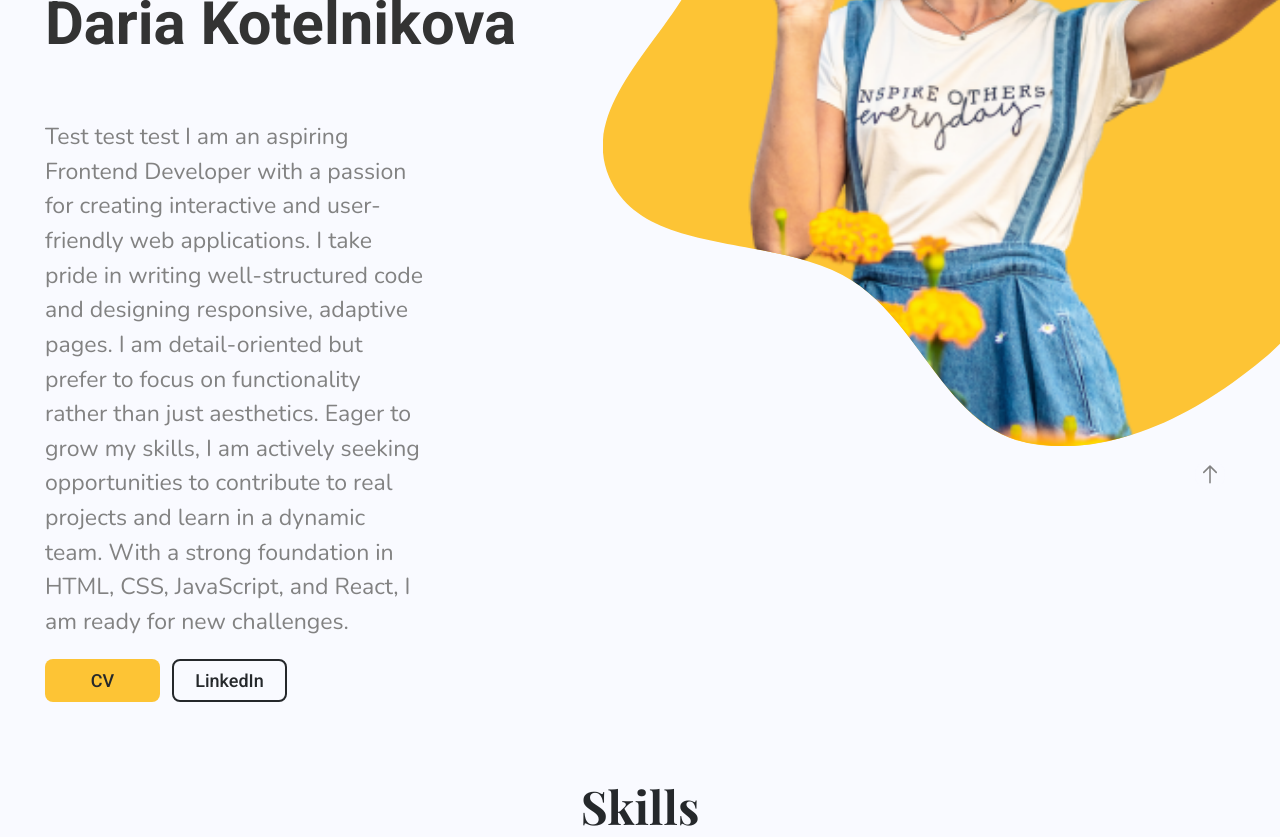
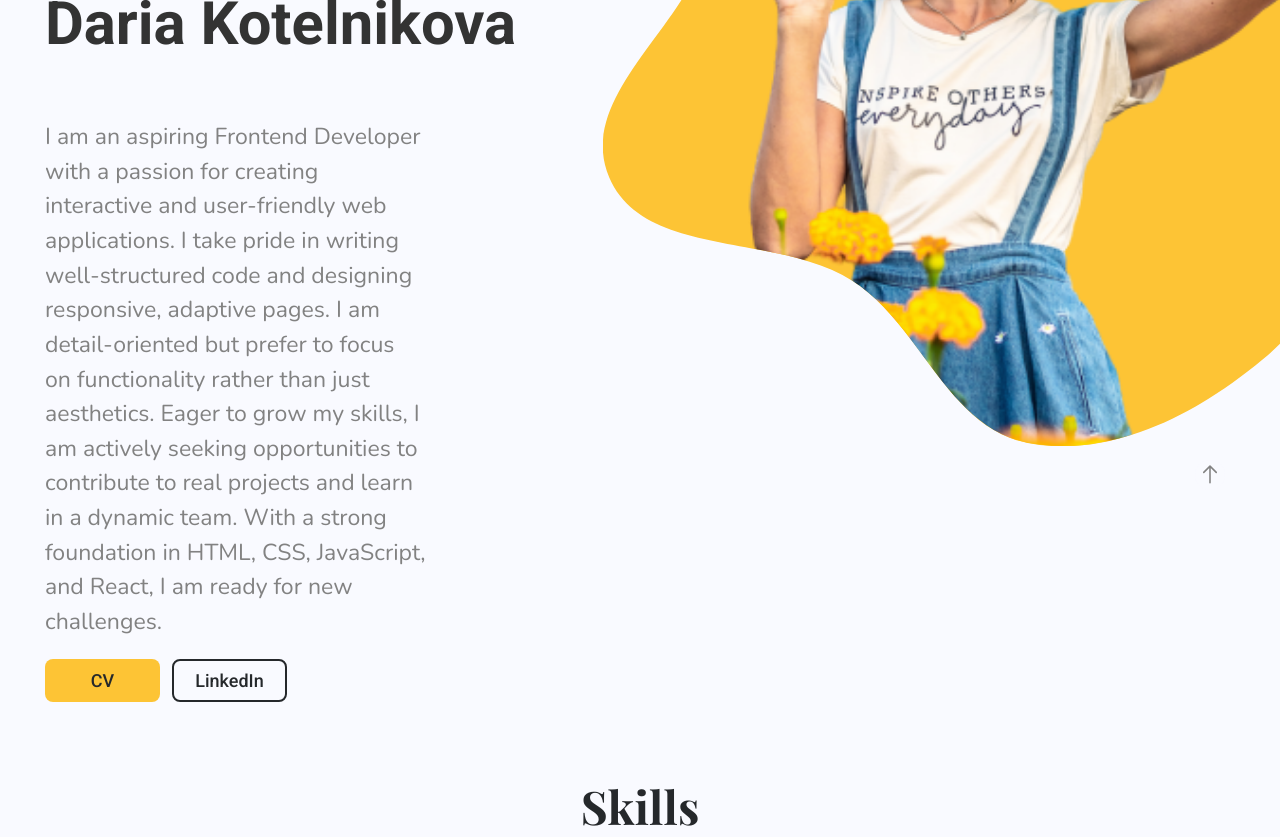
Before and after one commit to DariaKott/portfolio_new, a React app: page / in a window 1280 px wide. Shown: the part 360-1197 px from the top of the page. Built offline with nearby package versions, Linux system fonts and the light colour scheme.

Commit message:
added new preview image

```diff
--- a/public/index.html
+++ b/public/index.html
@@ -9,8 +9,8 @@
       name="description"
       content="Frontend programmer"
     />
-    <meta property="og:title" content="Портфолио Дарьи">
-    <meta property="og:description" content="Веб-разработчик, фронтенд, React.">
+    <meta property="og:title" content="Daria's Portfolio">
+    <meta property="og:description" content="Front-end developer, React.">
     <meta property="og:image" content="https://dariakott.github.io/portfolio_new/preview.jpg">
     <meta property="og:url" content="https://dariakott.github.io/portfolio_new/">
     <meta property="og:type" content="website">
--- a/src/layout/main/Main.tsx
+++ b/src/layout/main/Main.tsx
@@ -27,7 +27,7 @@ export const Main = () => {
               Hello, <span>my name is</span> <span>Daria Kotelnikova</span>
             </StyledHello>
             <InfoText>
-              Test test test I am an aspiring Frontend Developer with a passion
+              I am an aspiring Frontend Developer with a passion
               for creating interactive and user-friendly web applications. I
               take pride in writing well-structured code and designing
               responsive, adaptive pages. I am detail-oriented but prefer to
```
Also changed, not shown: public/preview.jpg.
